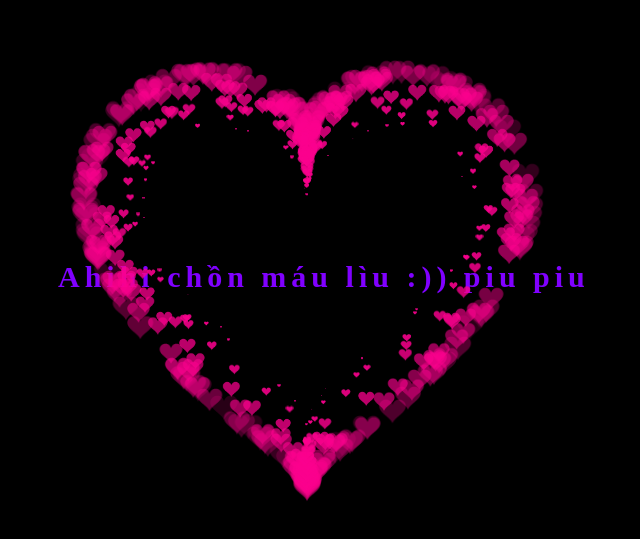
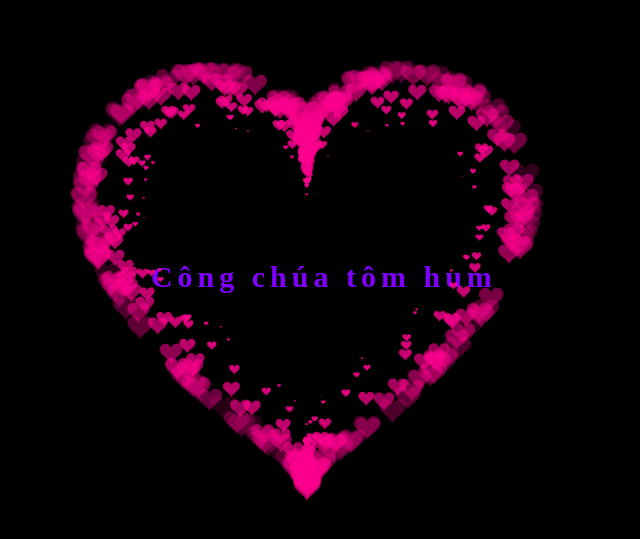
Before and after one commit to Dont4getmeKmA/congchuatomhum, a plain HTML site: page index.html in a window 1280 px wide. Shown: the part 123-662 px from the top of the page, without its empty margins (333-973 px from the left). Drawn offline with Linux system fonts and the light colour scheme.

Commit message:
Update index.html

```diff
--- a/index.html
+++ b/index.html
@@ -49,7 +49,7 @@ canvas {
 
   <canvas id="pinkboard"></canvas>
   <div style="text-align: center; letter-spacing: 5px; font-size: 30px;">
-    <b style='color: 8000ff; text-align: center'>Ahihi chồn máu lìu :)) piu piu</b>
+    <b style='color: 8000ff; text-align: center'>Công chúa tôm hum </b>
   </div>
   <audio controls autoplay hidden>
     <source src="./images/take_me_to_your_heart.mp3" type="audio/mpeg">
```
